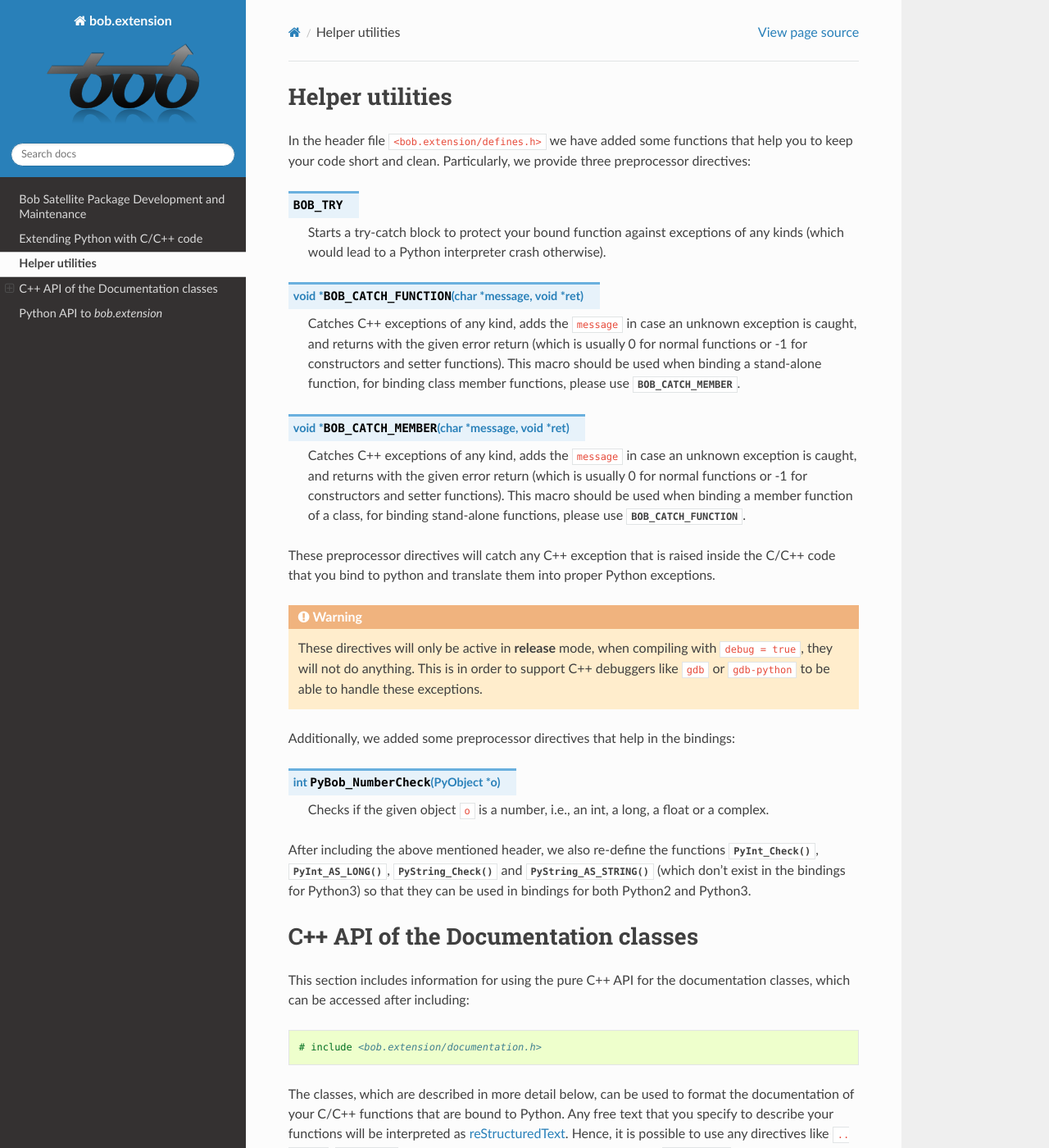
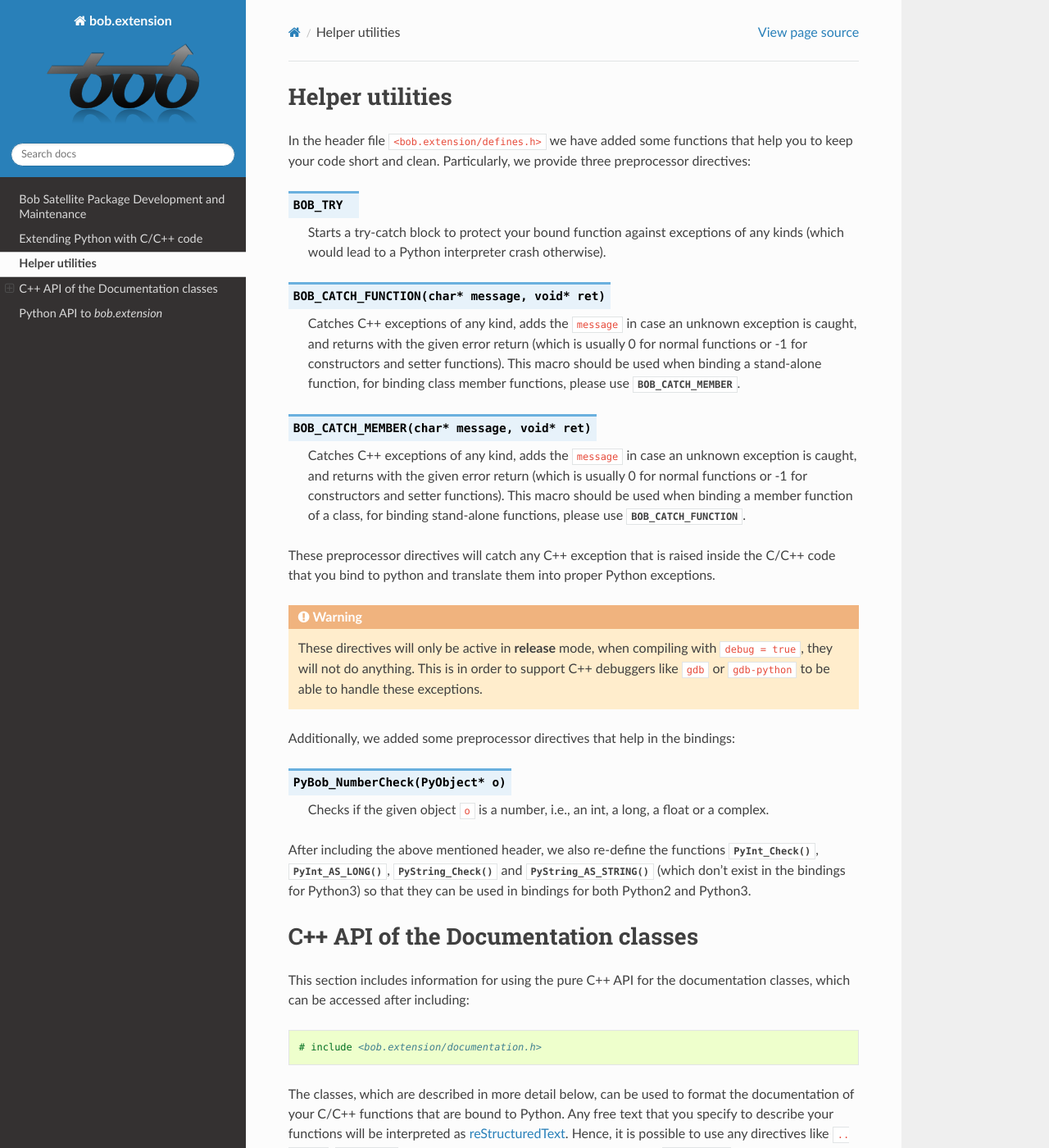
Before and after one commit to bioidiap/bob.extension, a Sphinx documentation site: the page built from doc/cpp_api.rst, in a window 1280 px wide and 1400 px high. Shown: the whole window at 82% size. Built offline with Sphinx 7.4.7 and the Read the Docs theme 2.0.0, drawn with Linux system fonts in a browser that asks for light colours; formulas are drawn with MathJax 3; the version number could not be read and is left out.

Commit message:
changed c:function back to c:macro, but kept parameter types

```diff
--- a/doc/cpp_api.rst
+++ b/doc/cpp_api.rst
@@ -17,12 +17,12 @@ Particularly, we provide three preprocessor directives:
 
    Starts a try-catch block to protect your bound function against exceptions of any kinds (which would lead to a Python interpreter crash otherwise).
 
-.. c:function:: void* BOB_CATCH_FUNCTION(char* message, void* ret)
+.. c:macro:: BOB_CATCH_FUNCTION(char* message, void* ret)
 
    Catches C++ exceptions of any kind, adds the ``message`` in case an unknown exception is caught, and returns with the given error return (which is usually 0 for normal functions or -1 for constructors and setter functions).
    This macro should be used when binding a stand-alone function, for binding class member functions, please use :c:macro:`BOB_CATCH_MEMBER`.
 
-.. c:function:: void* BOB_CATCH_MEMBER(char* message, void* ret)
+.. c:macro:: BOB_CATCH_MEMBER(char* message, void* ret)
 
    Catches C++ exceptions of any kind, adds the ``message`` in case an unknown exception is caught, and returns with the given error return (which is usually 0 for normal functions or -1 for constructors and setter functions).
    This macro should be used when binding a member function of a class, for binding stand-alone functions, please use :c:macro:`BOB_CATCH_FUNCTION`.
@@ -35,7 +35,7 @@ These preprocessor directives will catch any C++ exception that is raised inside
 
 Additionally, we added some preprocessor directives that help in the bindings:
 
-.. c:function:: int PyBob_NumberCheck(PyObject* o)
+.. c:macro:: PyBob_NumberCheck(PyObject* o)
 
    Checks if the given object ``o`` is a number, i.e., an int, a long, a float or a complex.
 
```
